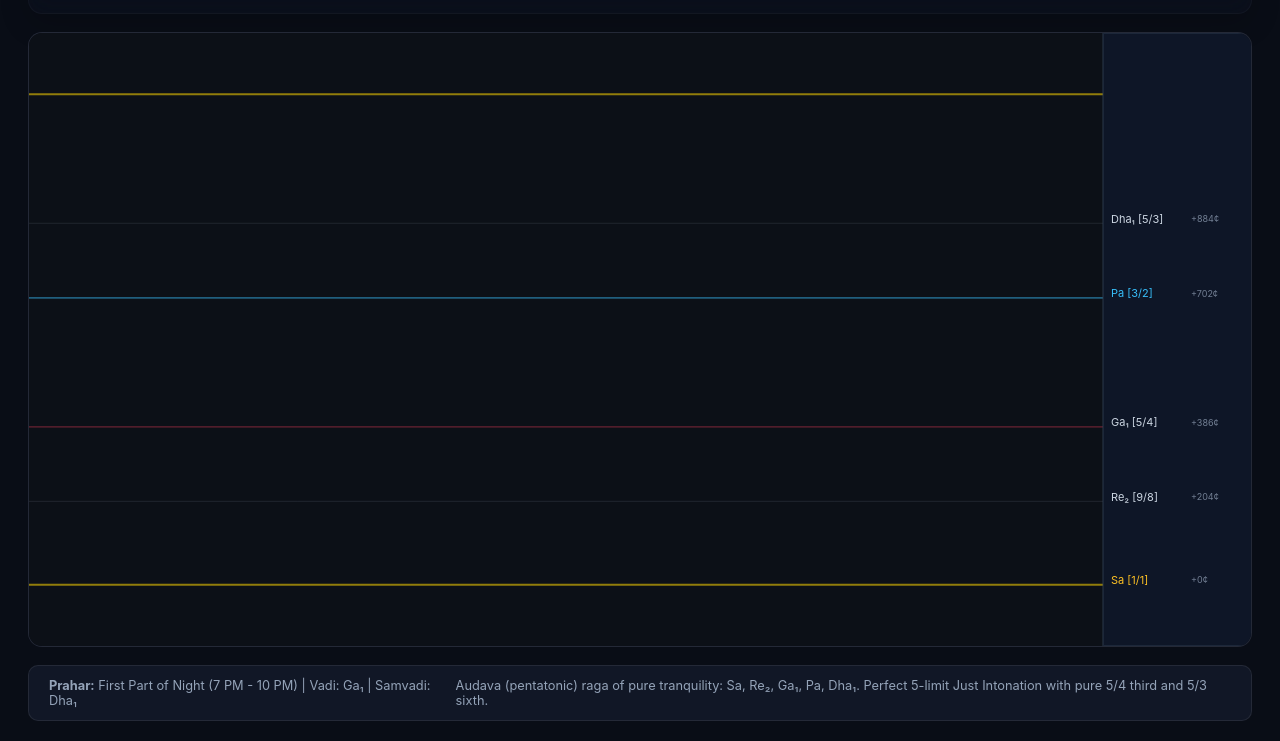
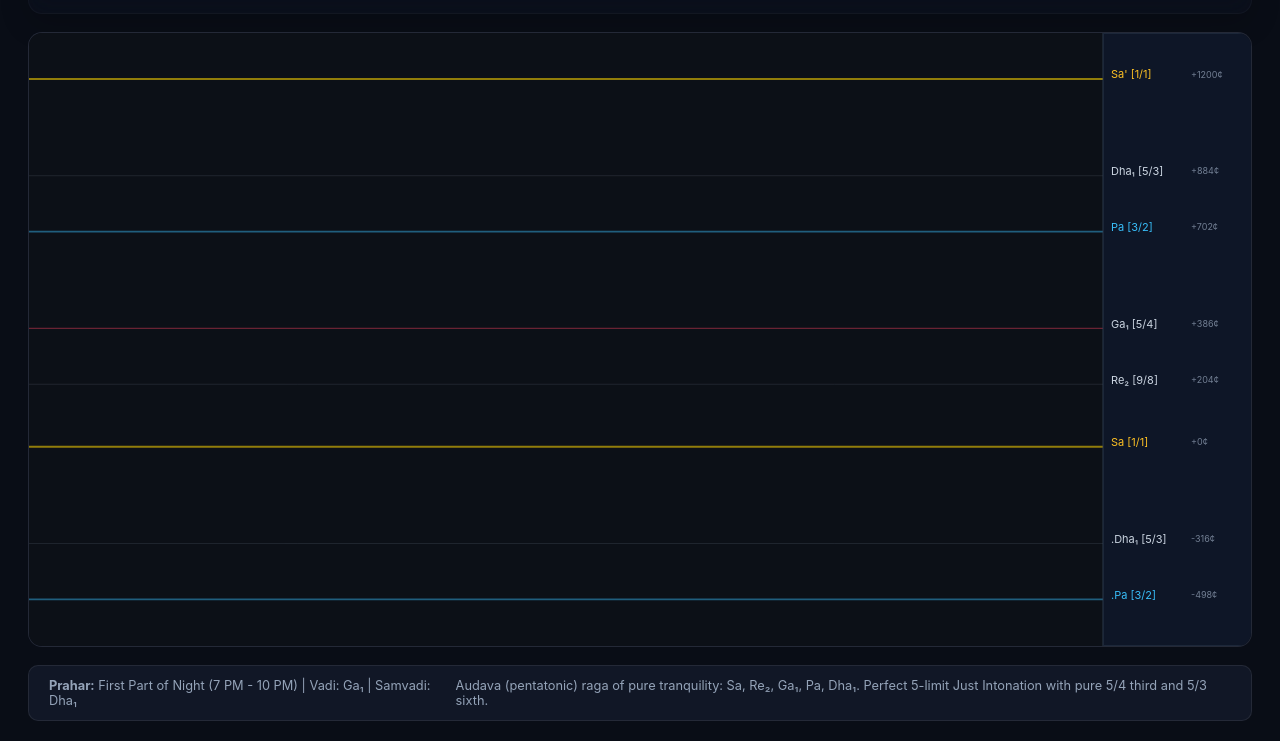
Before and after one commit to neel-pendharkar/shruti-pitch-engine, a plain HTML site: page standalone.html in a window 1280 px wide. Shown: the part 573-1314 px from the top of the page. Drawn offline with Linux system fonts and the light colour scheme.

Commit message:
Widen vertical display range to -650c and move Sa up to make lower and middle notes visible

```diff
--- a/css/style.css
+++ b/css/style.css
@@ -834,7 +834,7 @@ select:focus {
   box-shadow: inset 0 0 20px rgba(0, 0, 0, 0.6);
   position: relative;
   flex: 1;
-  min-height: 440px;
+  min-height: 520px;
   display: flex;
 }
 
--- a/standalone.html
+++ b/standalone.html
@@ -841,7 +841,7 @@ select:focus {
   box-shadow: inset 0 0 20px rgba(0, 0, 0, 0.6);
   position: relative;
   flex: 1;
-  min-height: 440px;
+  min-height: 520px;
   display: flex;
 }
 
@@ -1841,8 +1841,8 @@ class PitchCanvas {
     this.canvas = canvasElement;
     this.ctx = canvasElement.getContext("2d");
 
-    // Viewport configuration
-    this.minCents = -150;  // Below Mandra Ni
+    // Viewport configuration: covers lower notes (Mandra Saptak down to Pa) through Taar Sa
+    this.minCents = -650;  // Below Mandra Pa
     this.maxCents = 1350;  // Above Tara Sa
     this.timeWindowSec = 10; // Default 10 seconds history
     this.historyLength = Math.round(this.timeWindowSec * 45); // Timeline frames
@@ -1874,7 +1874,7 @@ class PitchCanvas {
     const rect = this.canvas.parentElement.getBoundingClientRect();
     const dpr = window.devicePixelRatio || 1;
     this.width = rect.width;
-    this.height = Math.max(380, rect.height || 460);
+    this.height = Math.max(480, rect.height || 540);
 
     this.canvas.width = this.width * dpr;
     this.canvas.height = this.height * dpr;
@@ -1971,8 +1971,8 @@ class PitchCanvas {
   drawShrutiGrid() {
     const activeIds = this.activeRaga.activeShrutis;
 
-    // Draw both Madhya saptak (0-1200) and adjacent octave bounds
-    const octaves = [0, 1200];
+    // Draw Mandra (-1200), Madhya (0), and Taar (1200) octaves
+    const octaves = [-1200, 0, 1200];
 
     for (const octaveOffset of octaves) {
       for (const id of activeIds) {
@@ -2128,11 +2128,14 @@ class PitchCanvas {
     this.ctx.font = "11px 'Inter', system-ui, sans-serif";
     this.ctx.textBaseline = "middle";
 
+    const octaves = [-1200, 0, 1200];
+    for (const octaveOffset of octaves) {
       for (const id of activeIds) {
         const shruti = getShrutiById(id);
         if (!shruti) continue;
 
-      const y = this.centsToY(shruti.cents);
+        const noteCents = shruti.cents + octaveOffset;
+        const y = this.centsToY(noteCents);
         if (y < 12 || y > this.height - 12) continue;
 
         const isSa = shruti.cents === 0;
@@ -2147,15 +2150,21 @@ class PitchCanvas {
           this.ctx.fillStyle = "#cbd5e1"; // Slate
         }
 
-      // Format: "re₂ (16/15) +112¢"
-      const text = `${shruti.swara} [${shruti.ratioStr}]`;
-      const centsText = `+${Math.round(shruti.cents)}¢`;
+        // Swara notation: dot below for Mandra, apostrophe for Taar
+        let swaraName = shruti.swara;
+        if (octaveOffset === -1200) swaraName = `.${shruti.swara}`;
+        else if (octaveOffset === 1200) swaraName = `${shruti.swara}'`;
+
+        const text = `${swaraName} [${shruti.ratioStr}]`;
+        const sign = noteCents >= 0 ? "+" : "";
+        const centsText = `${sign}${Math.round(noteCents)}¢`;
 
         this.ctx.fillText(text, legendX, y - 4);
         this.ctx.font = "9px 'Inter', monospace";
         this.ctx.fillStyle = "rgba(148, 163, 184, 0.75)";
         this.ctx.fillText(centsText, legendX + 80, y - 4);
         this.ctx.font = "11px 'Inter', system-ui, sans-serif";
+      }
     }
   }
 
```
Also changed, not shown: js/canvas.js (+18 -9 lines). Lines whose indentation alone changed are shown as unchanged.
